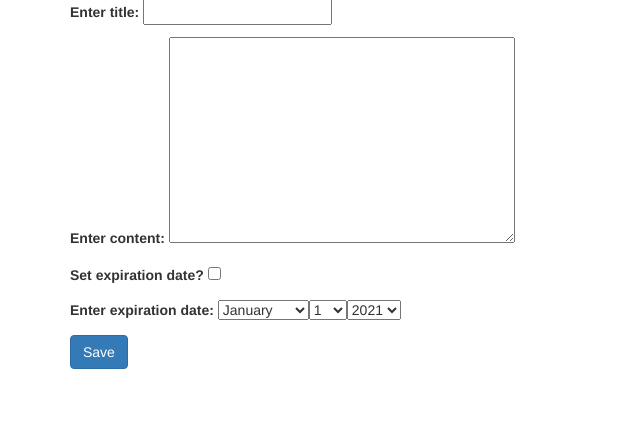
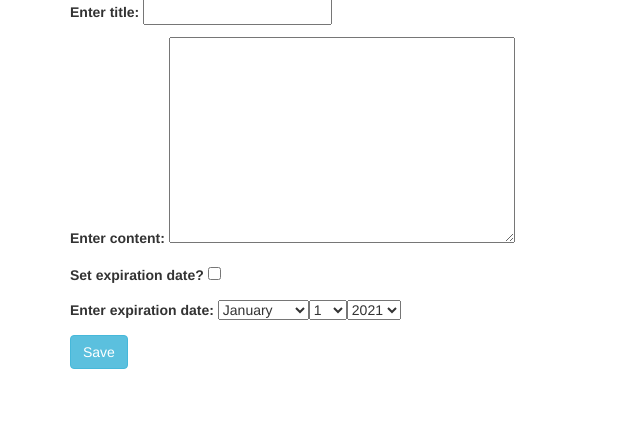
Before and after one commit to aleluc/NoteApp, a Django app: page /add/ in a window 1280 px wide. Shown: the part 55-490 px from the top of the page, without its empty margins (0-640 px from the left). Run offline with Django 3.2, Linux system fonts and the light colour scheme; the visitor is signed in with stand-in values (Sample User, id 1); some libraries are stand-ins or nearby versions.

Commit message:
Added some styling to add_note view

```diff
--- a/noteapp/notes/templates/add_note.html
+++ b/noteapp/notes/templates/add_note.html
@@ -11,7 +11,7 @@
     <form action="{% url 'add_note' %}" method="POST">
         {% csrf_token %}
         {{ form.as_p}}
-        <input class="btn btn-primary" name="submit" type="submit" value="Save">
+        <input class="btn btn-info" name="submit" type="submit" value="Save">
     </form>
 </div>
 {% endblock %}
```
